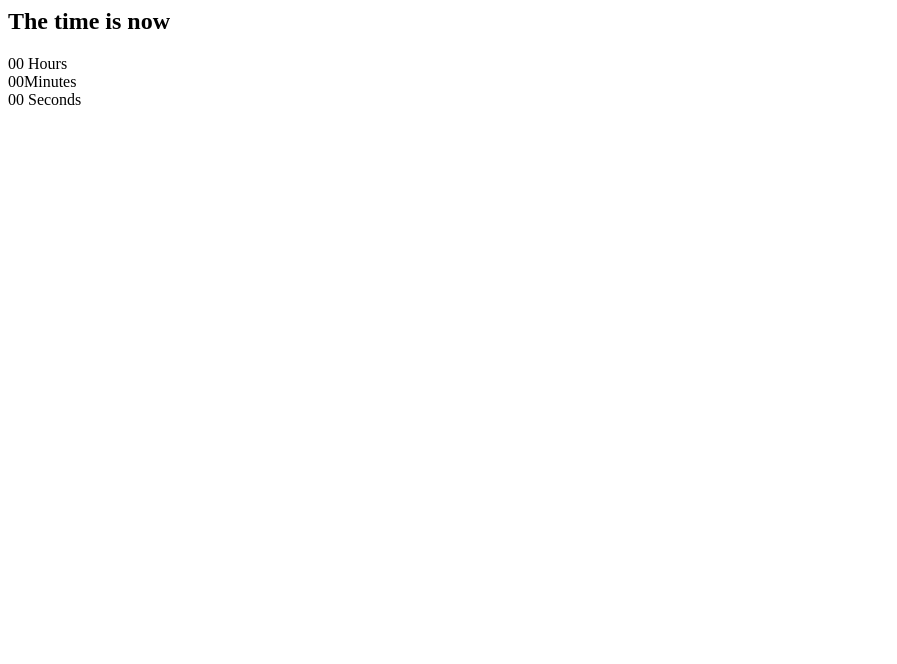
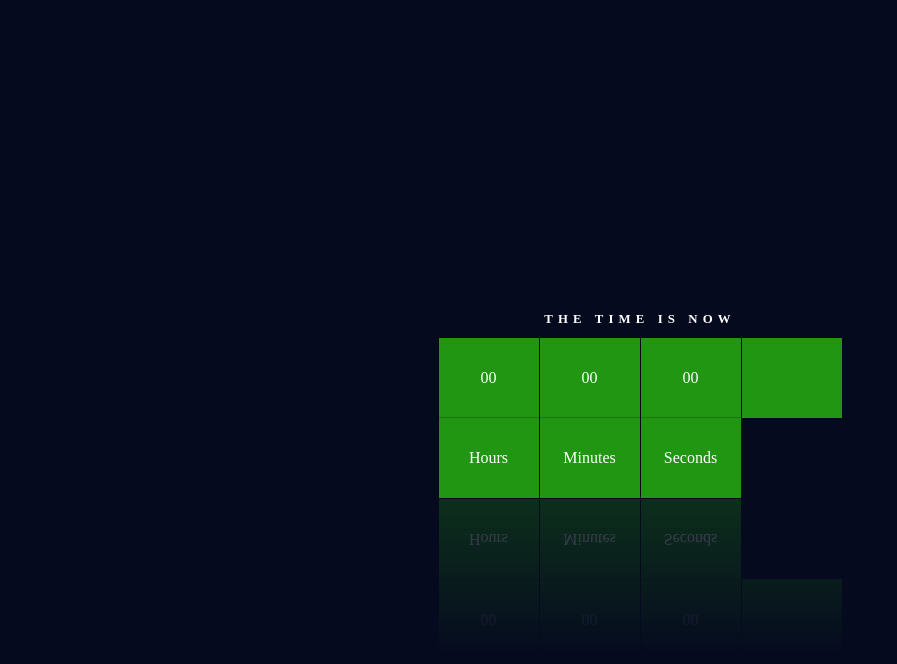
Before and after one commit to raviasati007/Digit_Clock_Aug, a plain HTML site: page index.html in a window 1280 px wide. Shown: the whole page, without its empty margins (0-897 px from the left). Drawn offline with Linux system fonts and the light colour scheme.

Commit message:
Clock Schema and Design Merged

```diff
--- a/index.html
+++ b/index.html
@@ -1,3 +1,59 @@
+<html>
+<style>
+   * {
+    margin: 0;
+    padding: 0;
+    box-sizing: border-box;
+    font-family: "Open Sans', sans-serif;
+}
+
+body {
+    display: flex;
+    justify-content: center;
+    align-items: center;
+    min-height: 100vh;
+    background: #060a1f;
+}
+
+#clock h2 {
+    position: relative;
+    display: block;
+    color: #fff;
+    text-align: center;
+    margin: 10px 0;
+    font-weight: 700;
+    text-transform: uppercase;
+    letter-spacing: 0.4em;
+    font-size: 0.8em;
+}
+
+
+#clock #time {
+    display: flex;
+}
+
+#clock #time div {
+    position: relative;
+    margin: 0.5px;
+    -webkit-box-reflect: below 1px linear-gradient(transparent, #0004);
+}
+
+#clock #time div span {
+    position: relative;
+    display: block;
+    width: 100px;
+    height: 80px;
+    background: #219613;
+    color: #fff;
+    font-weight: 300;
+    display: flex;
+    justify-content: center;
+    align-items: center;
+    font-size: 30mg; /* Note: This appears to be a typo and likely intended as 30px or 30pt */
+    z-index: 10;
+    box-shadow: 0 0 0 1px rgba(0, 0, 0, 0.2);
+}
+</style>
 <div id='clock'>
     <h2>The time is now</h2>
     <div id="time">
@@ -7,3 +63,4 @@
         <div><span id="ampm"></span></div>
     </div>
 </div>
+</html>
```
